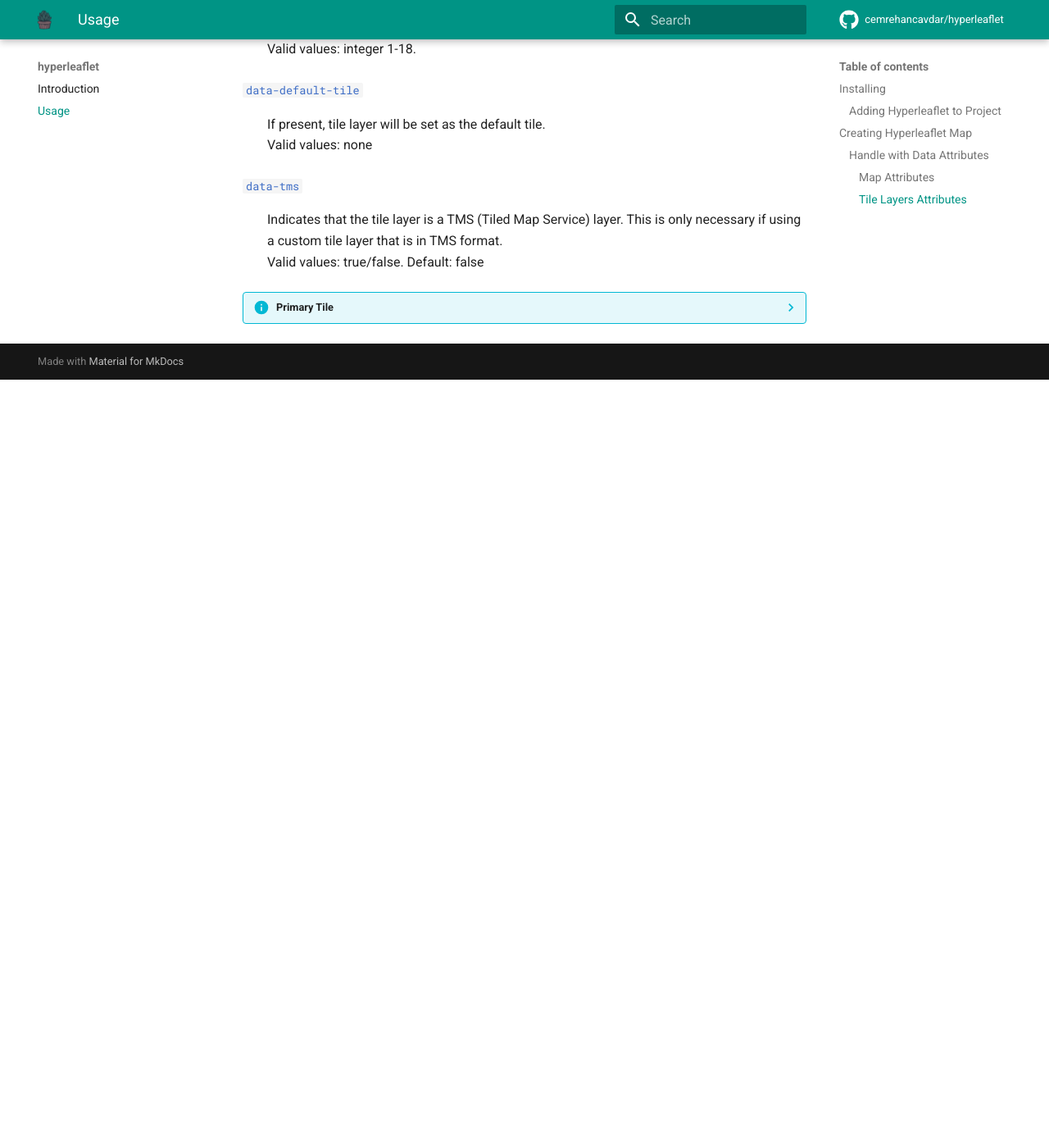
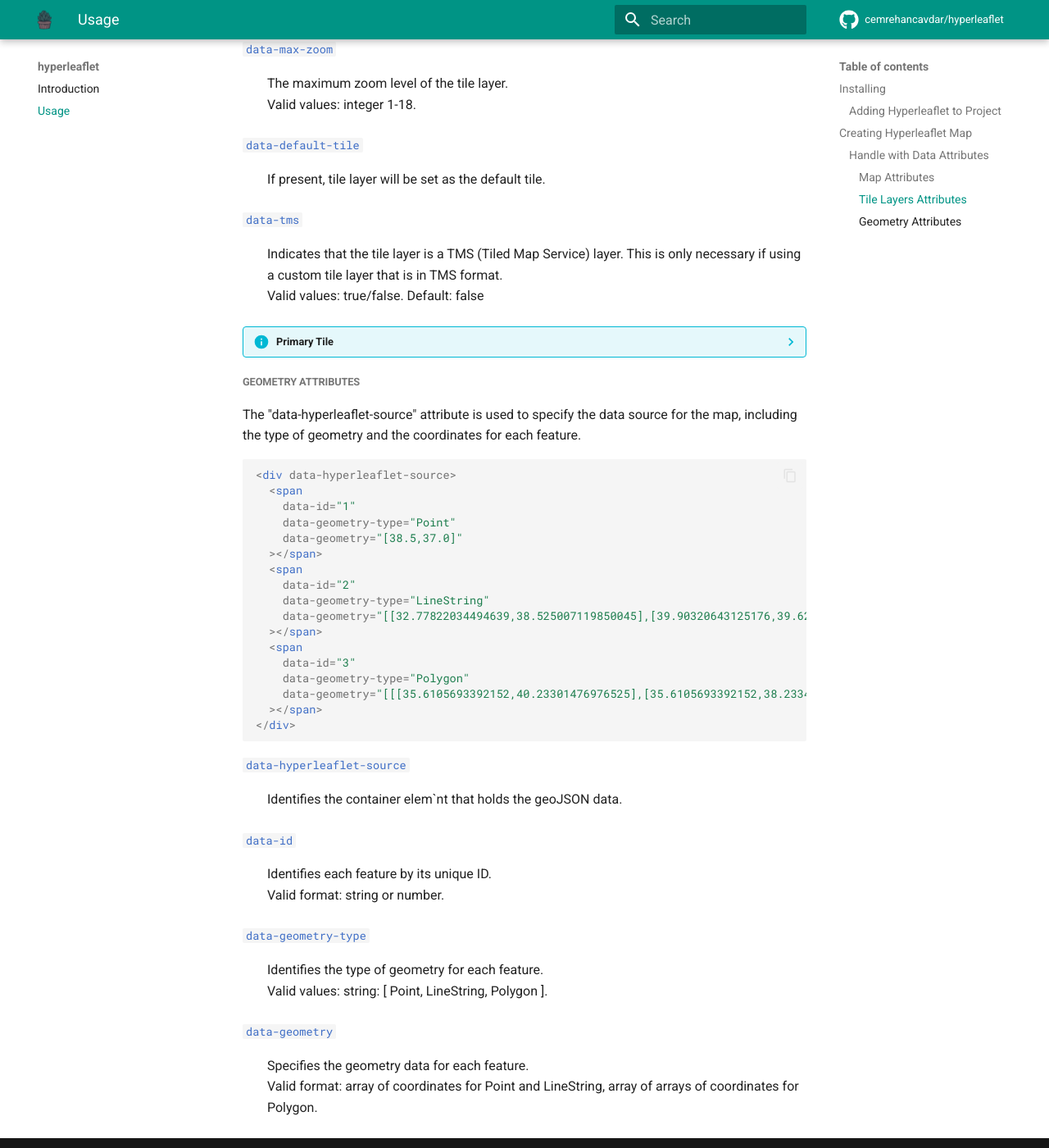
Before and after one commit to cemrehancavdar/hyperleaflet, an MkDocs documentation site: the page built from docs/docs/usage.md, in a window 1280 px wide and 1400 px high, scrolled down 2606 px. Shown: the whole window at 82% size. Built offline with MkDocs 1.6.1 and Material for MkDocs 9.7.7, drawn with Linux system fonts in a browser that asks for light colours; comment, search, counter and statistics services are not loaded; before the commit the page ends 3069 px from its top, so only the background shows below that; some of the changed text lies outside the part shown.

Commit message:
docs: geometry attributes added

````diff
--- a/docs/docs/usage.md
+++ b/docs/docs/usage.md
@@ -38,6 +38,7 @@ All you need to do is add a div element with the id "map" to your HTML document,
 Hyperleaflet leverages Leaflet's functionality by reading predefined data-\* attributes, such as `data-center` and `data-geometry`, to handle map rendering and other features.
 
 ##### Map Attributes
+Map attributes define the characteristics of a map, including the tile layer, zoom level, center point, and default tile.
 
 ```html
 <div
@@ -110,7 +111,6 @@ Valid values: integer 1-18.<br>
 
 `#!css data-default-tile`
 : If present, tile layer will be set as the default tile. <br>
-Valid values: none <br>
 
 `#!css data-tms`
 : Indicates that the tile layer is a TMS (Tiled Map Service) layer. This is only necessary if using a custom tile layer that is in TMS format.<br>
@@ -121,3 +121,41 @@ Valid values: true/false. Default: false
     When no tile layer is specified, the primary tile layer for a map is [Open Street Map (OSM)](https://www.openstreetmap.org/){:target="\_blank"} by default.
     However, if one or more layers are specified, the first one listed will be the primary tile layer unless data-default-tile is specified for a different layer.
     In that case, the layer specified with data-default-tile will be set as the default tile layer.
+
+##### Geometry Attributes
+
+The "data-hyperleaflet-source" attribute is used to specify the data source for the map, including the type of geometry and the coordinates for each feature.
+
+``` html
+<div data-hyperleaflet-source>
+  <span
+    data-id="1"
+    data-geometry-type="Point"
+    data-geometry="[38.5,37.0]"
+  ></span>
+  <span
+    data-id="2"
+    data-geometry-type="LineString"
+    data-geometry="[[32.77822034494639,38.525007119850045],[39.90320643125176,39.62905366797489],[41.246286762679176,38.90892858721929]]"
+  ></span>
+  <span
+    data-id="3"
+    data-geometry-type="Polygon"
+    data-geometry="[[[35.6105693392152,40.23301476976525],[35.6105693392152,38.233456796364635],[40.0710185579654,38.233456796364635],[40.0710185579654,40.23301476976525],[35.6105693392152,40.23301476976525]]]"
+  ></span>
+</div>
+```
+`#!css data-hyperleaflet-source`
+: Identifies the container elem`nt that holds the geoJSON data.<br>
+
+`#!css data-id`
+: Identifies each feature by its unique ID.<br>
+Valid format: string or number.<br>
+
+`#!css data-geometry-type`
+: Identifies the type of geometry for each feature. <br>
+Valid values: string: [ Point, LineString, Polygon ].<br>
+
+`#!css data-geometry`
+: Specifies the geometry data for each feature. <br>
+Valid format: array of coordinates for Point and LineString, array of arrays of coordinates for Polygon.
````
